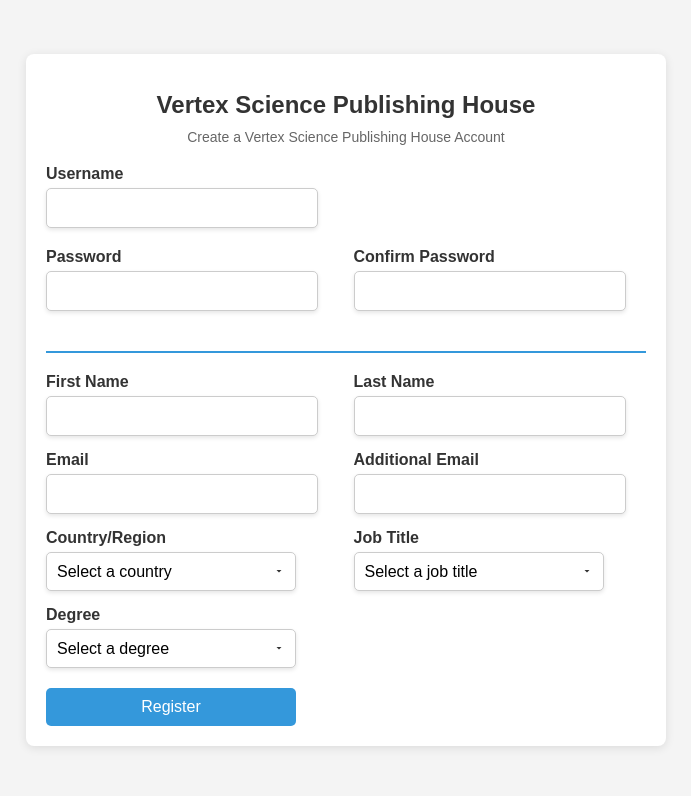
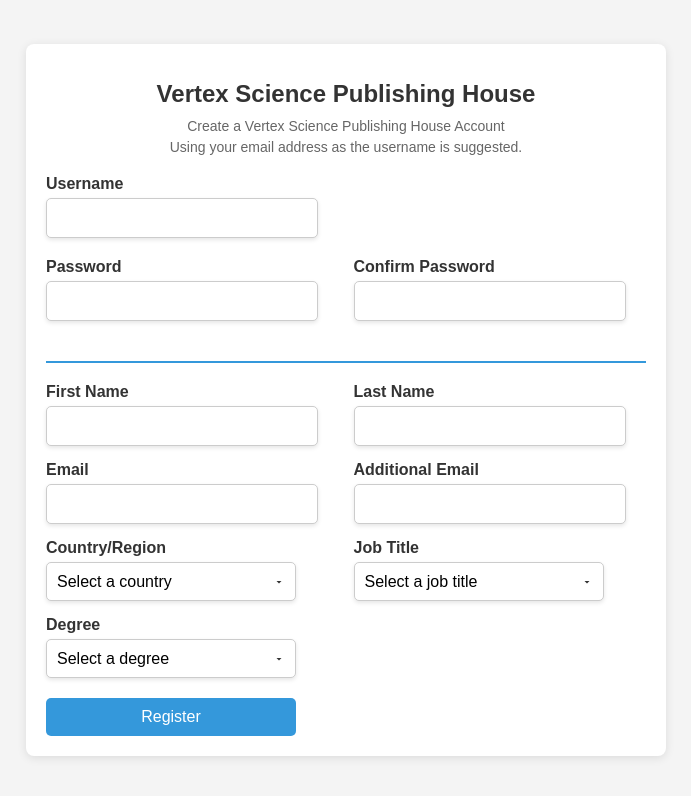
Before and after one commit to Ulugbek1121607/Vertex1, a website: page public/login/registerForm.html in a window 1280 px wide. Shown: the whole page, without its empty margins (294-985 px from the left). Drawn offline with Linux system fonts and the light colour scheme.

Commit message:
Update registerForm.html

```diff
--- a/public/login/registerForm.html
+++ b/public/login/registerForm.html
@@ -135,6 +135,7 @@
         <div class="header">
             <h1>Vertex Science Publishing House</h1>
             <p>Create a Vertex Science Publishing House Account</p>
+            <p>Using your email address as the username is suggested.</p>
         </div>
         <form id="registerForm">
             <!-- Username -->
```
